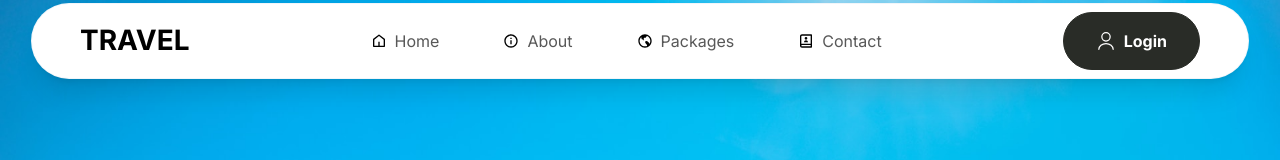
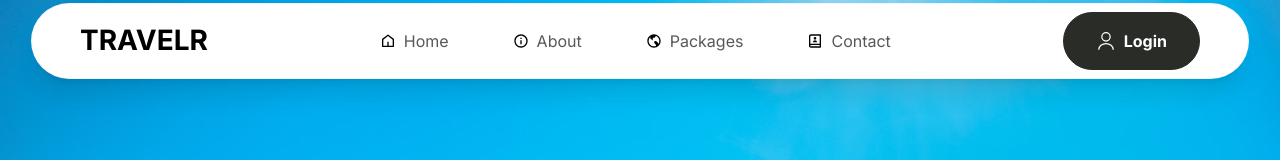
Before and after one commit to Mdshoaib77/TravelTour-Nextjs, a Next.js app: page / in a window 1280 px wide. Shown: the top 160 px of the page. Built offline with nearby package versions, Linux system fonts and the light colour scheme.

Commit message:
Update Navbar.tsx

```diff
--- a/components/Navbar.tsx
+++ b/components/Navbar.tsx
@@ -11,7 +11,7 @@ const Navbar = () => {
   return (
     <nav className="flexBetween max-container px-12 z-30 py-2 shadow-xl bg-white rounded-full ring-1 ring-slate-100 fixed w-[95%] left-[50%] top-1 translate-x-[-50%]">
       <Link href="/" className="bold-28">
-        <span>TRAVEL</span>
+        <span>TRAVELR</span>
       </Link>
       {/* DESKTOP */}
       <ul className="hidden lg:flex h-full">
```
